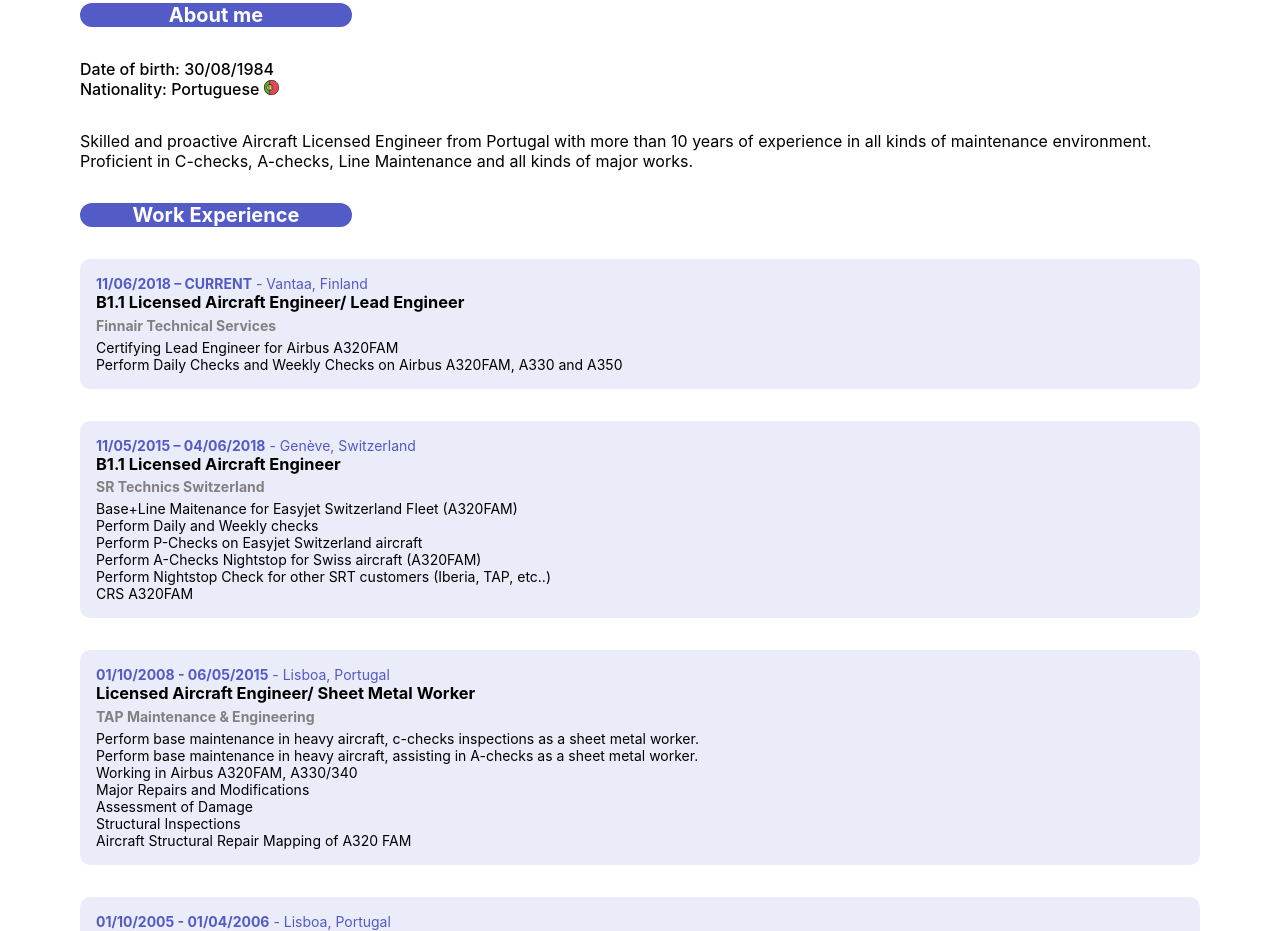
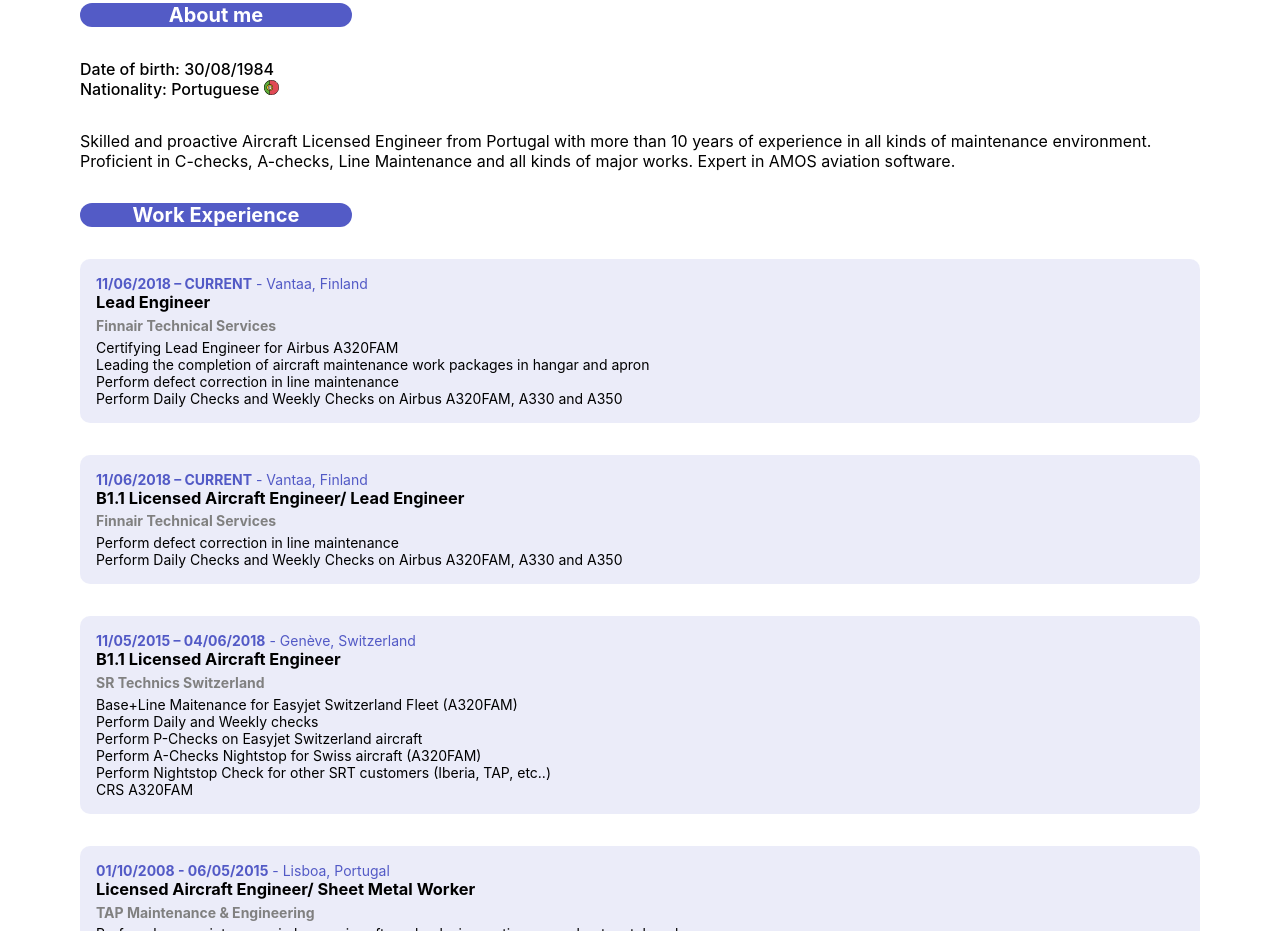
Before and after one commit to Barbelitos/Online_CV, a plain HTML site: page index.html in a window 1280 px wide. Shown: the part 893-1824 px from the top of the page. Drawn offline with Linux system fonts and the light colour scheme.

Commit message:
Added experience as Lead Engineer and description lines.

```diff
--- a/index.html
+++ b/index.html
@@ -39,16 +39,29 @@
             <p class="birth">Date of birth: 30/08/1984</p>
             <p class="national">Nationality: Portuguese <img src="portugal.svg" height="15" width="15"></p>
         </div>
-        <p class="description">Skilled and proactive Aircraft Licensed Engineer from Portugal with more than 10 years of experience in all kinds of maintenance environment. Proficient in C-checks, A-checks, Line Maintenance and all kinds of major works.</p>
+        <p class="description">Skilled and proactive Aircraft Licensed Engineer from Portugal with more than 10 years of experience in all kinds of maintenance environment. Proficient in C-checks, A-checks, Line Maintenance and all kinds of major works. Expert in AMOS aviation software.</p>
 
         <h2 id="experience">Work Experience</h2>
+        <div class="experience">
+            <p class="time">11/06/2018 – CURRENT<span> - Vantaa, Finland</span</p>
+            <h3 class="role">Lead Engineer</h3>
+            <p class="company">Finnair Technical Services</p>
+            <p class="duties">
+                <ul>
+                    <li>Certifying Lead Engineer for Airbus A320FAM</li>
+                    <li>Leading the completion of aircraft maintenance work packages in hangar and apron</li>
+                    <li>Perform defect correction in line maintenance</li>
+                    <li>Perform Daily Checks and Weekly Checks on Airbus A320FAM, A330 and A350</li>
+                </ul>
+            </p>
+        </div>
         <div class="experience">
             <p class="time">11/06/2018 – CURRENT<span> - Vantaa, Finland</span</p>
             <h3 class="role">B1.1 Licensed Aircraft Engineer/ Lead Engineer</h3>
             <p class="company">Finnair Technical Services</p>
             <p class="duties">
                 <ul>
-                    <li>Certifying Lead Engineer for Airbus A320FAM</li>
+                    <li>Perform defect correction in line maintenance</li>
                     <li>Perform Daily Checks and Weekly Checks on Airbus A320FAM, A330 and A350</li>
                 </ul>
             </p>
```
